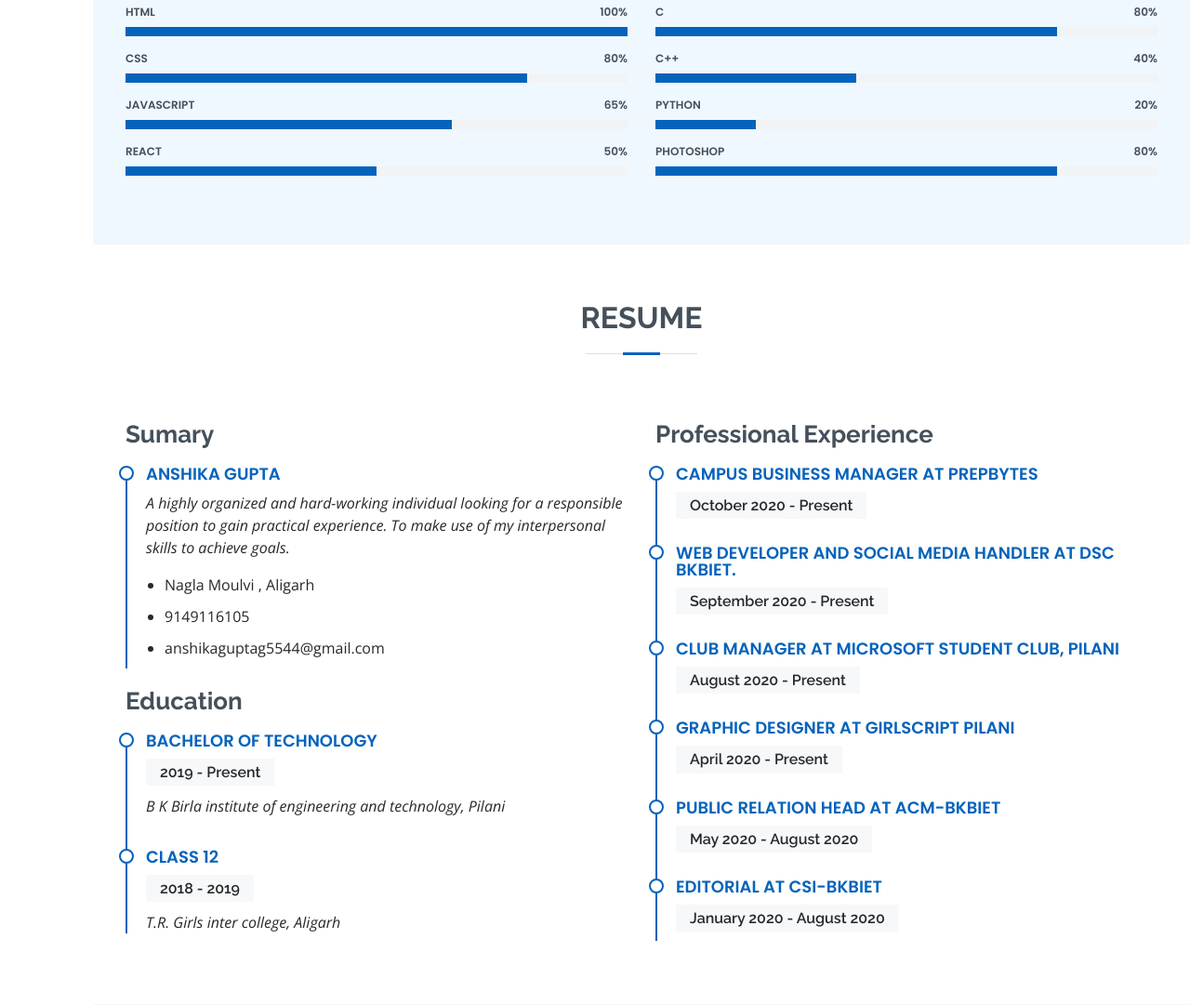
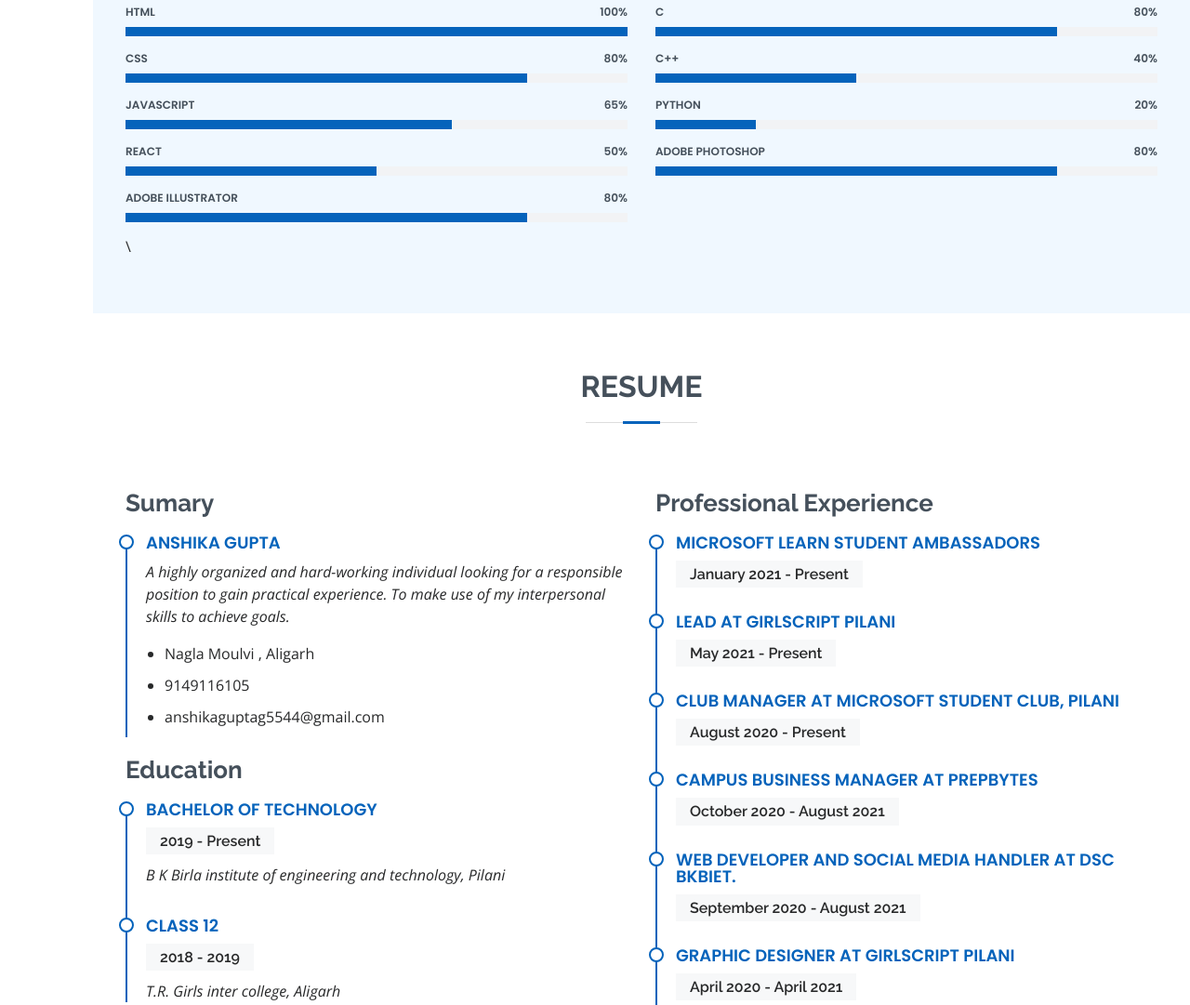
Before and after one commit to AG9760/Portfolio-AG9760.io, a plain HTML site: page index.html in a window 1280 px wide. Shown: the part 1662-2743 px from the top of the page at 93% size. Drawn offline with nearby package versions, Linux system fonts and the light colour scheme.

Commit message:
Added skill and updated the resume

```diff
--- a/index.html
+++ b/index.html
@@ -177,6 +177,14 @@
               </div>
             </div>
 
+            <div class="progress">
+              <span class="skill">Adobe Illustrator <i class="val">80%</i></span>
+              <div class="progress-bar-wrap">
+                <div class="progress-bar" role="progressbar" aria-valuenow="80" aria-valuemin="0" aria-valuemax="100"></div>
+              </div>
+            </div>\
+
+
           </div>
 
           <div class="col-lg-6">
@@ -204,7 +212,7 @@
 
 
             <div class="progress">
-              <span class="skill">Photoshop <i class="val">80%</i></span>
+              <span class="skill">Adobe Photoshop<i class="val">80%</i></span>
               <div class="progress-bar-wrap">
                 <div class="progress-bar" role="progressbar" aria-valuenow="80" aria-valuemin="0" aria-valuemax="100"></div>
               </div>
@@ -256,29 +264,40 @@
           <div class="col-lg-6">
             <h3 class="resume-title">Professional Experience</h3>
             <div class="resume-item">
+              <h4>Microsoft Learn Student Ambassadors</h4>
+              <h5>January 2021 - Present</h5>
+<!--              <p><em>Experion, New York, NY </em></p>-->
+            </div>
+
+            <div class="resume-item">
+              <h4>Lead at GirlScript Pilani</h4>
+              <h5>May 2021 - Present</h5>
+<!--              <p><em>Experion, New York, NY </em></p>-->
+            </div>
+
+            <div class="resume-item">
+              <h4>Club Manager at Microsoft Student Club, Pilani</h4>
+              <h5>August 2020 - Present</h5>
+<!--              <p><em>Experion, New York, NY </em></p>-->
+            </div>
+
+            <div class="resume-item">
               <h4>Campus Business Manager at PrepBytes</h4>
-              <h5>October 2020 - Present</h5>
+              <h5>October 2020 - August 2021</h5>
 <!--              <p><em>Experion, New York, NY </em></p>-->
             </div>
 
             <div class="resume-item">
               <h4>Web Developer and Social Media Handler
                   at DSC BKBIET.
-</h4>
-              <h5>September 2020 - Present</h5>
+              </h4>
+              <h5>September 2020 - August 2021</h5>
 <!--              <p><em>Experion, New York, NY </em></p>-->
             </div>
               <div class="resume-item">
-              <h4>Club Manager
-               at Microsoft Student Club, Pilani</h4>
-              <h5>August 2020 - Present</h5>
-<!--              <p><em>Experion, New York, NY </em></p>-->
-            </div>
-
-              <div class="resume-item">
               <h4>Graphic Designer at
                GirlScript Pilani</h4>
-              <h5>April 2020 - Present</h5>
+              <h5>April 2020 - April 2021</h5>
 <!--              <p><em>Experion, New York, NY </em></p>-->
             </div>
 
```
